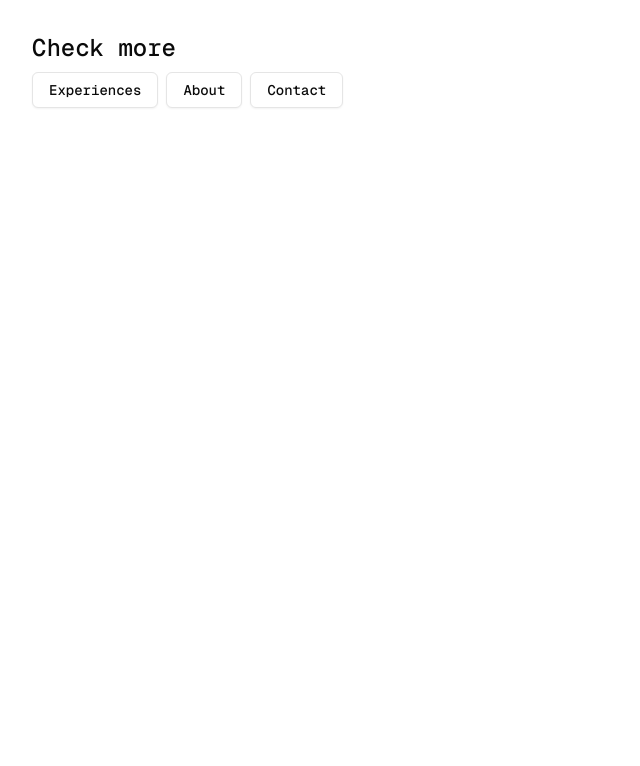
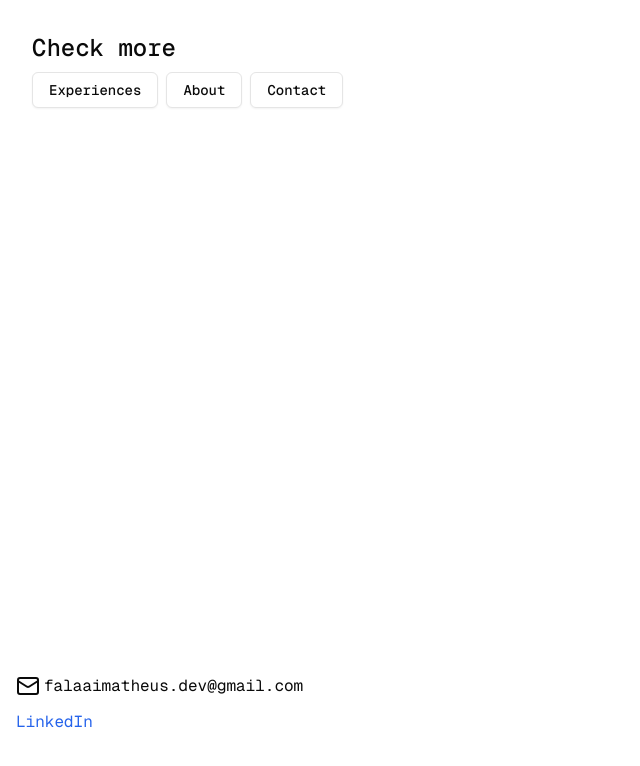
Before and after one commit to FalaAiMatheus/portfolio, a Next.js app: page / in a window 1280 px wide. Shown: the part 2896-3662 px from the top of the page, without its empty margins (0-640 px from the left). Before the commit the page ends 3200 px from the top, so only its background shows below. Built offline with nearby package versions, Linux system fonts and the light colour scheme.

Commit message:
feat: add contact section

```diff
--- a/src/app/page.tsx
+++ b/src/app/page.tsx
@@ -1,4 +1,5 @@
 import { About } from '@/features/about/components/about'
+import { Contact } from '@/features/contacts/components/contact'
 import { Experiences } from '@/features/experiences/components/experiences'
 import { Projects } from '@/features/projects/components/projects-section'
 import { WelcomePage } from '@/features/welcome/components/welcome-section'
@@ -12,6 +13,7 @@ export default function Home() {
       <About />
       <Experiences />
       <Projects />
+      <Contact />
     </main>
   )
 }
--- /dev/null
+++ b/src/features/contacts/components/contact/index.tsx
@@ -0,0 +1,24 @@
+import { Section } from '@/layouts/section'
+import { Mail } from 'lucide-react'
+import Link from 'next/link'
+
+export const Contact = () => {
+  return (
+    <Section className="min-h-screen" id="contact">
+      <Section.Container className="flex flex-col items-start gap-3">
+        <div className="flex items-center gap-1">
+          <Mail />
+          <span>falaaimatheus.dev@gmail.com</span>
+        </div>
+        <div className="flex items-center gap-1 text-blue-600">
+          <Link
+            href="https://www.linkedin.com/in/matheussfranca/"
+            target="_blank"
+          >
+            LinkedIn
+          </Link>
+        </div>
+      </Section.Container>
+    </Section>
+  )
+}
```
